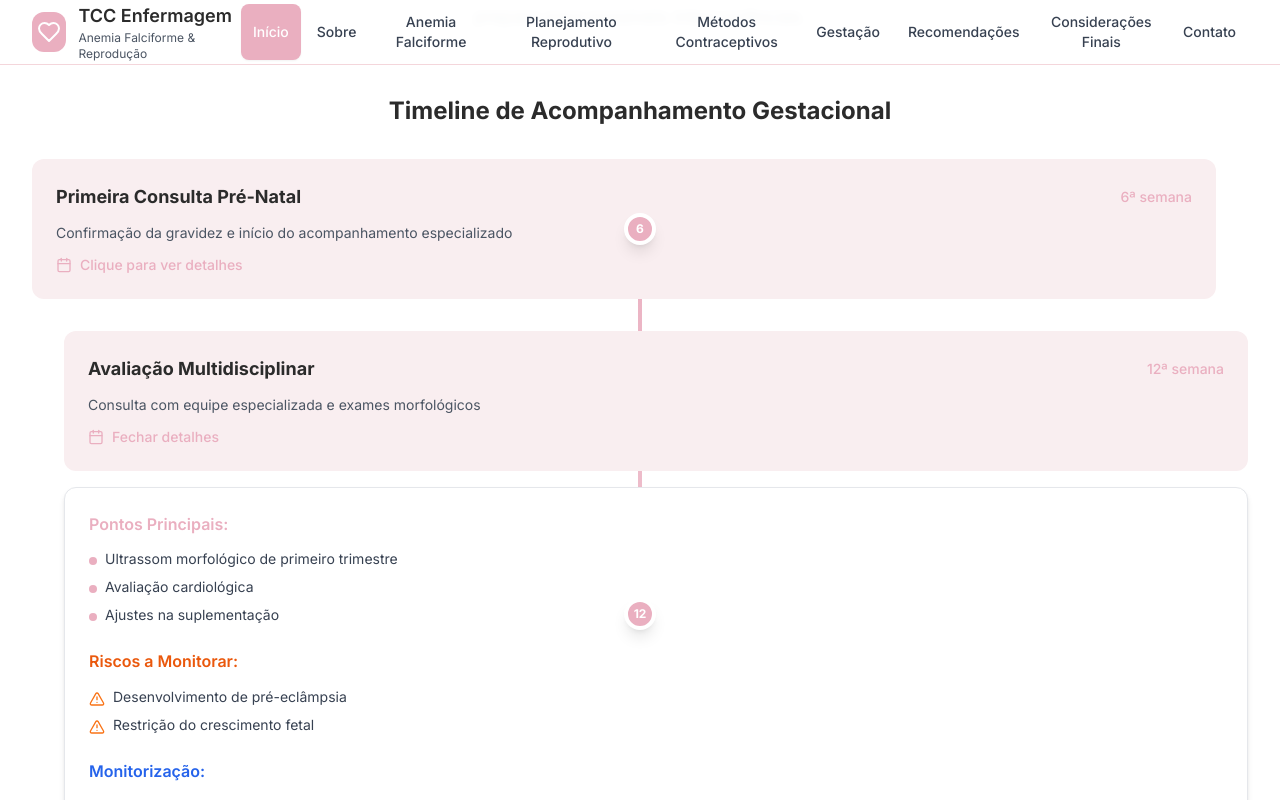
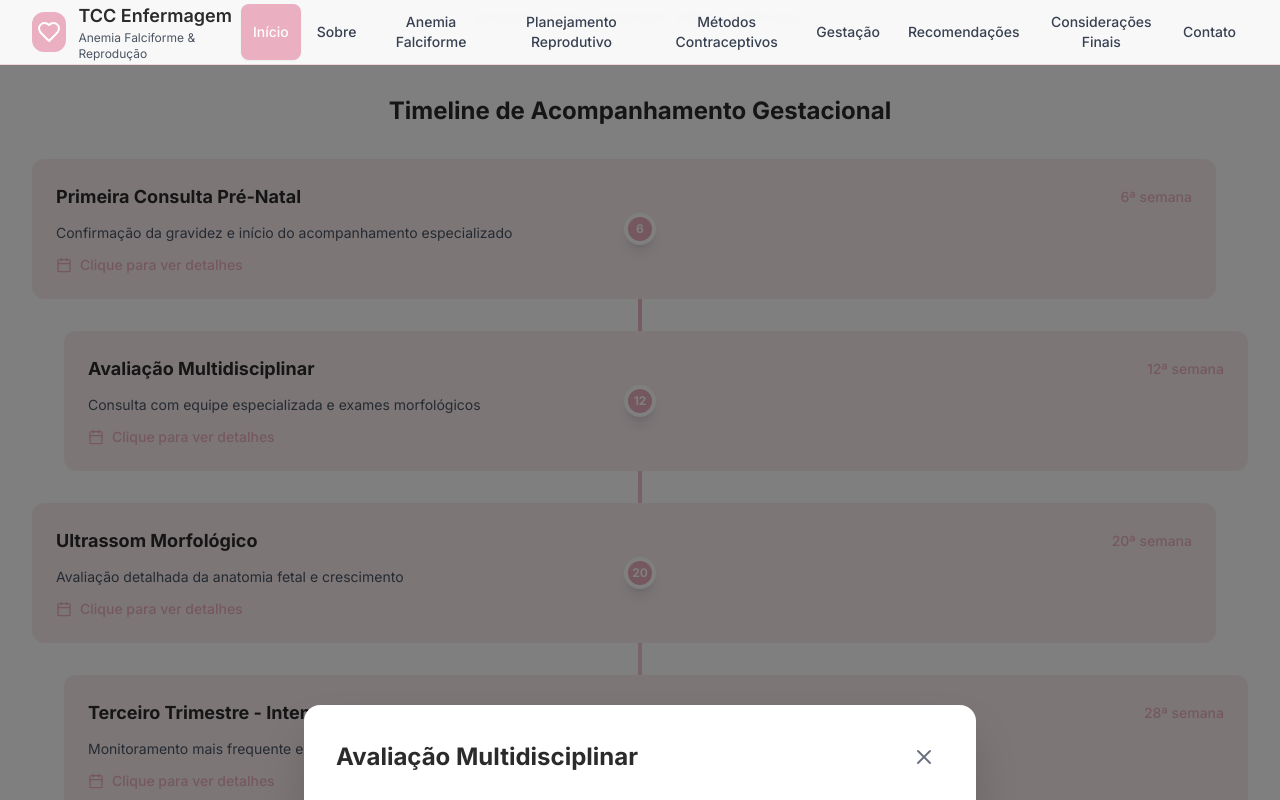
Before and after one commit to iagorlrnc/modeloVI, a React (Vite) app: page / in a window 1280 px wide. Both pictures are taken after a click on the button 656 px from the left and 6384 px from the top of the page. Shown: the part 5984-6784 px from the top of the page. Built offline with nearby package versions, Linux system fonts and the light colour scheme.

Commit message:
upgradOpenContentII

```diff
--- a/src/components/Pregnancy.tsx
+++ b/src/components/Pregnancy.tsx
@@ -1,5 +1,5 @@
-import React, { useState } from 'react';
-import { Calendar, Heart, AlertTriangle, Baby, Stethoscope } from 'lucide-react';
+import React, { useState, useRef, useEffect } from 'react';
+import { Calendar, Heart, AlertTriangle, Baby, Stethoscope, X } from 'lucide-react';
 
 interface PregnancyWeek {
   week: number;
@@ -12,6 +12,8 @@ interface PregnancyWeek {
 
 const Pregnancy: React.FC = () => {
   const [selectedWeek, setSelectedWeek] = useState<PregnancyWeek | null>(null);
+  const [showModal, setShowModal] = useState(false);
+  const modalRef = useRef<HTMLDivElement>(null);
 
   const pregnancyTimeline: PregnancyWeek[] = [
     {
@@ -88,9 +90,51 @@ const Pregnancy: React.FC = () => {
     }
   ];
 
-  const toggleWeek = (week: PregnancyWeek) => {
-    setSelectedWeek(selectedWeek?.week === week.week ? null : week);
+  const openModal = (week: PregnancyWeek) => {
+    setSelectedWeek(week);
+    setShowModal(true);
+    document.body.style.overflow = 'hidden'; // Impede scroll da página principal
   };
+
+  const closeModal = () => {
+    setShowModal(false);
+    setSelectedWeek(null);
+    document.body.style.overflow = 'unset'; // Restaura scroll da página
+  };
+
+  // Fechar modal ao clicar fora (backdrop)
+  useEffect(() => {
+    const handleClickOutside = (event: MouseEvent) => {
+      if (modalRef.current && !modalRef.current.contains(event.target as Node)) {
+        closeModal();
+      }
+    };
+
+    if (showModal) {
+      document.addEventListener('mousedown', handleClickOutside);
+    }
+
+    return () => {
+      document.removeEventListener('mousedown', handleClickOutside);
+    };
+  }, [showModal]);
+
+  // Fechar modal com ESC
+  useEffect(() => {
+    const handleEscKey = (event: KeyboardEvent) => {
+      if (event.key === 'Escape' && showModal) {
+        closeModal();
+      }
+    };
+
+    if (showModal) {
+      document.addEventListener('keydown', handleEscKey);
+    }
+
+    return () => {
+      document.removeEventListener('keydown', handleEscKey);
+    };
+  }, [showModal]);
 
   const riskFactors = [
     {
@@ -160,7 +204,7 @@ const Pregnancy: React.FC = () => {
                     index % 2 === 0 ? 'lg:mr-8 lg:text-right' : 'lg:ml-8 lg:text-left'
                   } flex-1`}>
                     <button
-                      onClick={() => toggleWeek(week)}
+                      onClick={() => openModal(week)}
                       className="bg-rosa-marfil-1 p-6 rounded-xl hover:bg-rosa-marfil-2 transition-all duration-300 hover:shadow-lg hover:scale-105 cursor-pointer text-left w-full"
                     >
                       <div className="flex items-center justify-between mb-3">
@@ -170,52 +214,9 @@ const Pregnancy: React.FC = () => {
                       <p className="text-gray-600 text-sm mb-3">{week.description}</p>
                       <div className="flex items-center text-accent text-sm font-medium">
                         <Calendar className="w-4 h-4 mr-2" />
-                        <span>{selectedWeek?.week === week.week ? 'Fechar detalhes' : 'Clique para ver detalhes'}</span>
+                        <span>Clique para ver detalhes</span>
                       </div>
                     </button>
-
-                    {/* Expanded Content - Appears inline below the button */}
-                    {selectedWeek?.week === week.week && (
-                      <div className="mt-4 p-6 bg-white rounded-xl shadow-md border border-gray-200">
-                        <div className="space-y-6">
-                          <div>
-                            <h4 className="font-semibold text-accent mb-3">Pontos Principais:</h4>
-                            <ul className="space-y-2">
-                              {week.keyPoints.map((point, pointIndex) => (
-                                <li key={pointIndex} className="flex items-start space-x-2">
-                                  <span className="w-2 h-2 bg-accent rounded-full mt-2 flex-shrink-0"></span>
-                                  <span className="text-gray-700 text-sm">{point}</span>
-                                </li>
-                              ))}
-                            </ul>
-                          </div>
-
-                          <div>
-                            <h4 className="font-semibold text-orange-600 mb-3">Riscos a Monitorar:</h4>
-                            <ul className="space-y-2">
-                              {week.risks.map((risk, riskIndex) => (
-                                <li key={riskIndex} className="flex items-start space-x-2">
-                                  <AlertTriangle className="w-4 h-4 text-orange-500 mt-1 flex-shrink-0" />
-                                  <span className="text-gray-700 text-sm">{risk}</span>
-                                </li>
-                              ))}
-                            </ul>
-                          </div>
-
-                          <div>
-                            <h4 className="font-semibold text-blue-600 mb-3">Monitorização:</h4>
-                            <ul className="space-y-2">
-                              {week.monitoring.map((item, itemIndex) => (
-                                <li key={itemIndex} className="flex items-start space-x-2">
-                                  <Stethoscope className="w-4 h-4 text-blue-500 mt-1 flex-shrink-0" />
-                                  <span className="text-gray-700 text-sm">{item}</span>
-                                </li>
-                              ))}
-                            </ul>
-                          </div>
-                        </div>
-                      </div>
-                    )}
                   </div>
                 </div>
               ))}
@@ -280,6 +281,75 @@ const Pregnancy: React.FC = () => {
           </div>
         </div>
 
+        {/* Modal Overlay - Aparece por cima da tela */}
+        {showModal && selectedWeek && (
+          <>
+            {/* Backdrop */}
+            <div
+              className="fixed inset-0 bg-black bg-opacity-50 z-40"
+              onClick={closeModal}
+            />
+
+            {/* Modal Content - Posicionado no centro da viewport */}
+            <div
+              ref={modalRef}
+              className="fixed inset-0 flex items-center justify-center z-50 p-4"
+            >
+              <div className="bg-white rounded-2xl max-w-2xl w-full max-h-[90vh] overflow-y-auto shadow-2xl">
+                <div className="p-8">
+                  <div className="flex items-center justify-between mb-6">
+                    <h3 className="text-2xl font-bold text-text">{selectedWeek.title}</h3>
+                    <button
+                      onClick={closeModal}
+                      className="p-2 hover:bg-gray-100 rounded-lg transition-colors duration-200"
+                    >
+                      <X className="w-6 h-6 text-gray-500" />
+                    </button>
+                  </div>
+
+                  <div className="space-y-6">
+                    <div>
+                      <h4 className="font-semibold text-accent mb-3">Pontos Principais:</h4>
+                      <ul className="space-y-2">
+                        {selectedWeek.keyPoints.map((point, index) => (
+                          <li key={index} className="flex items-start space-x-2">
+                            <span className="w-2 h-2 bg-accent rounded-full mt-2 flex-shrink-0"></span>
+                            <span className="text-gray-700 text-sm">{point}</span>
+                          </li>
+                        ))}
+                      </ul>
+                    </div>
+
+                    <div>
+                      <h4 className="font-semibold text-orange-600 mb-3">Riscos a Monitorar:</h4>
+                      <ul className="space-y-2">
+                        {selectedWeek.risks.map((risk, index) => (
+                          <li key={index} className="flex items-start space-x-2">
+                            <AlertTriangle className="w-4 h-4 text-orange-500 mt-1 flex-shrink-0" />
+                            <span className="text-gray-700 text-sm">{risk}</span>
+                          </li>
+                        ))}
+                      </ul>
+                    </div>
+
+                    <div>
+                      <h4 className="font-semibold text-blue-600 mb-3">Monitorização:</h4>
+                      <ul className="space-y-2">
+                        {selectedWeek.monitoring.map((item, index) => (
+                          <li key={index} className="flex items-start space-x-2">
+                            <Stethoscope className="w-4 h-4 text-blue-500 mt-1 flex-shrink-0" />
+                            <span className="text-gray-700 text-sm">{item}</span>
+                          </li>
+                        ))}
+                      </ul>
+                    </div>
+                  </div>
+                </div>
+              </div>
+            </div>
+          </>
+        )}
+
         <div className="mt-12 pt-8 border-t border-rosa-marfil-2">
           <p className="text-xs text-gray-500 italic text-center">
             Fonte: <a href="https://www.nupad.medicina.ufmg.br/wp-content/uploads/2016/12/manual_gestante.pdf" target="_blank" rel="noopener noreferrer" className="text-accent hover:underline">Universidade Federal de Minas Gerais, Faculdade de Medicina, Núcleo de Ações e Pesquisa em Apoio Diagnóstico. Manual de Acompanhamento da Gestante com Doença Falciforme. Belo Horizonte: NUPAD/FM/UFMG, 2009.</a>
```
